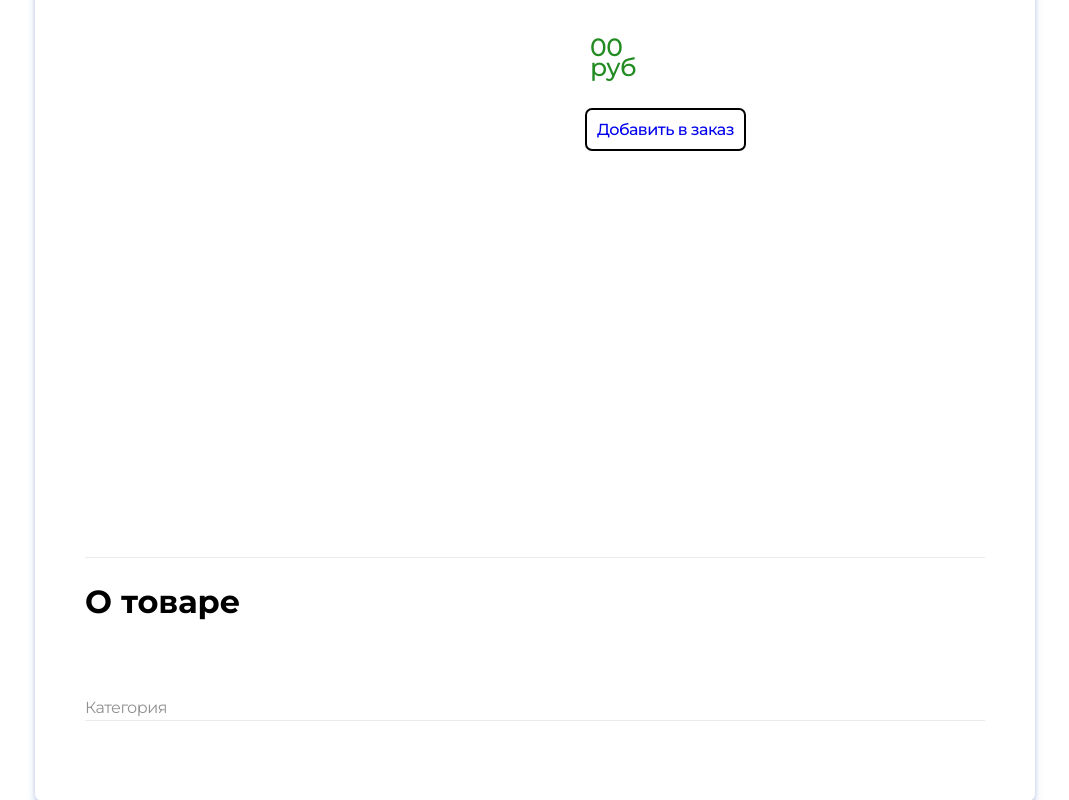
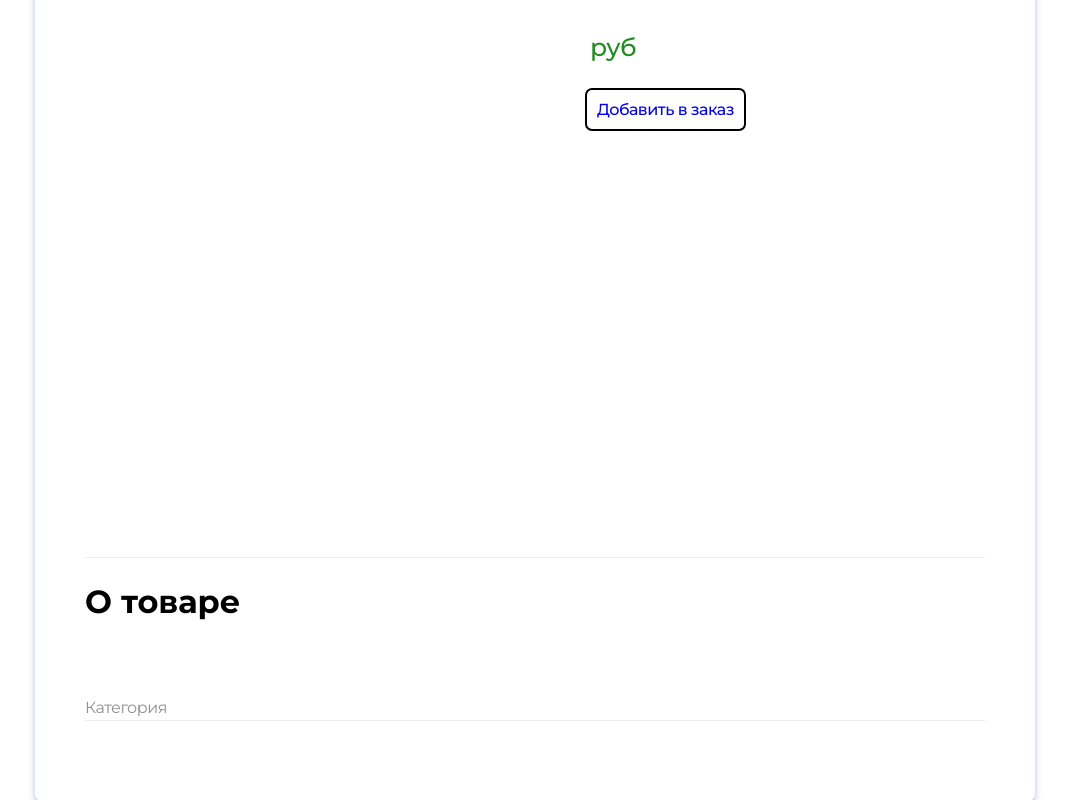
Before and after one commit to redpandageddon/coffeehouse, a Django app: template supershop/templates/shop/product__detail.html in a window 1280 px wide. Shown: the part 171-971 px from the top of the page, without its empty margins (105-1174 px from the left). Run offline with Django 3.2, Linux system fonts and the light colour scheme; the template is opened without the code that fills it, so the values that code supplies are empty; some web fonts are replaced.

Commit message:
price display upd

```diff
--- a/supershop/templates/shop/base.html
+++ b/supershop/templates/shop/base.html
@@ -103,7 +103,6 @@
                                 <div class="price-container">
                                     <span class="product-price">{{ product.price }}</span>
                                     <div class="product-price__sec">
-                                        <span class="product-price__over">00</span>
                                         <span class="price-currency">руб</span>
                                     </div>
                                 </div>
--- a/supershop/templates/shop/category__detail.html
+++ b/supershop/templates/shop/category__detail.html
@@ -28,7 +28,6 @@
                         <div class="price-container">
                             <span class="product-price">{{ product.price }}</span>
                             <div class="product-price__sec">
-                                <span class="product-price__over">00</span>
                                 <span class="price-currency">руб</span>
                             </div>
                         </div>
--- a/supershop/templates/shop/product__detail.html
+++ b/supershop/templates/shop/product__detail.html
@@ -22,7 +22,6 @@
                         <div class="price-container">
                             <span class="product-price">{{ product.price }}</span>
                             <div class="product-price__sec">
-                                <span class="product-price__over">00</span>
                                 <span class="price-currency">руб</span>
                             </div>
                         </div>
```
